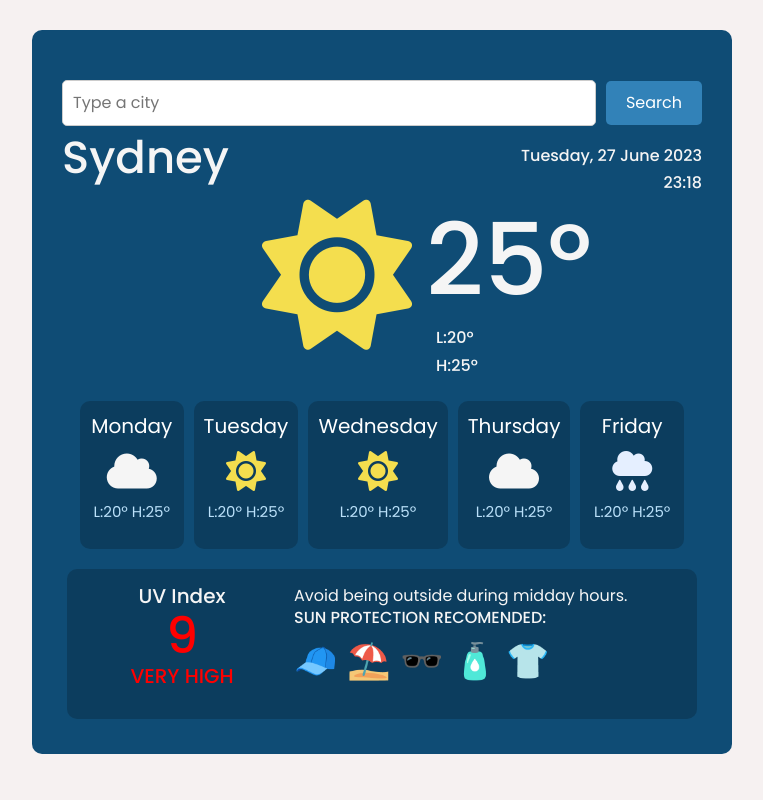
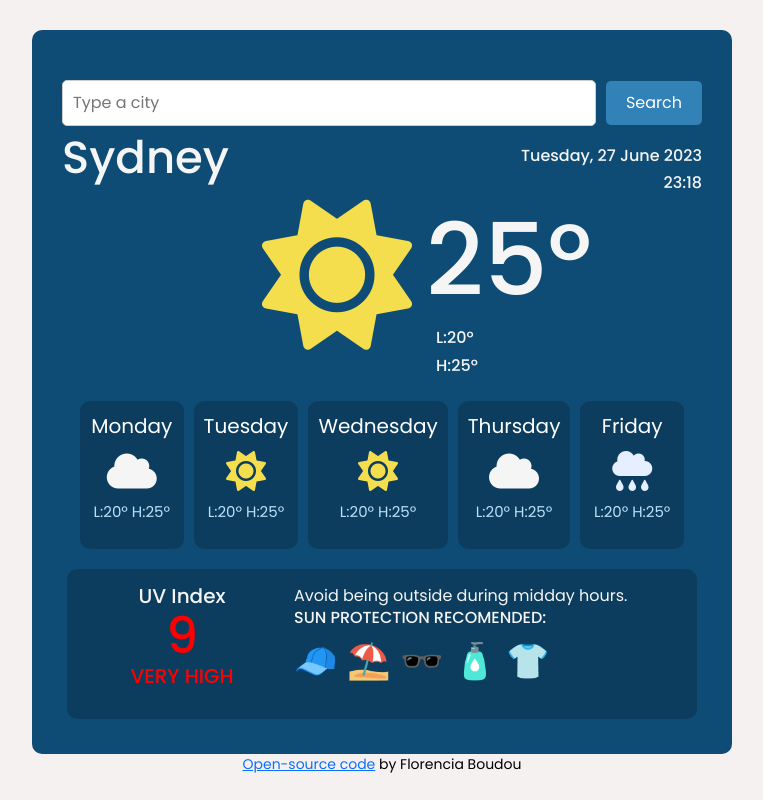
Before and after one commit to blumeboudou/weather-app, a plain HTML site: page index.html in a window 1280 px wide. Shown: the whole page, without its empty margins (258-1021 px from the left). Drawn offline with nearby package versions, Linux system fonts and the light colour scheme.

Commit message:
added open source code

```diff
--- a/index.html
+++ b/index.html
@@ -100,6 +100,14 @@
         </div>
       </div>
     </div>
+    <div>
+      <small class="code"
+        ><a href="https://github.com/blumeboudou/weather-app" target="_blank"
+          >Open-source code</a
+        >
+        by Florencia Boudou</small
+      >
+    </div>
     <script src="src/script.js"></script>
   </body>
 </html>
--- a/src/styles.css
+++ b/src/styles.css
@@ -171,3 +171,8 @@ strong {
 .wear {
   font-size: 35px;
 }
+.code {
+  color: black;
+  display: block;
+  text-align: center;
+}
```
